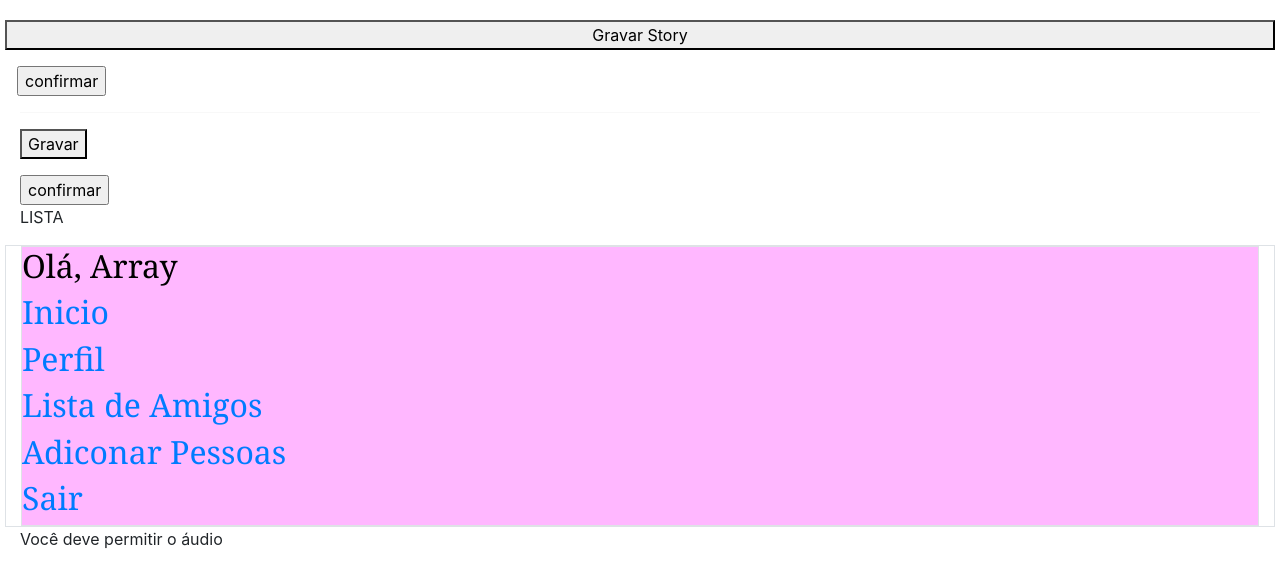
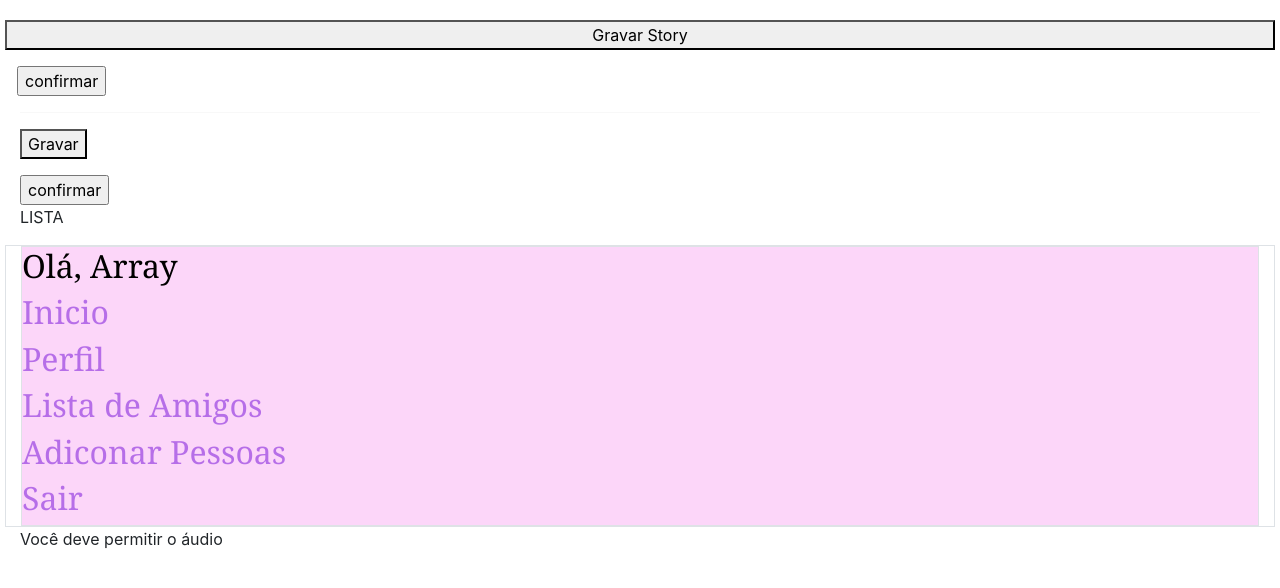
Before and after one commit to LeandroSouza36/Chat-de-Audio, a PHP site: page /painel.php in a window 1280 px wide. Shown: the top 588 px of the page. Run offline with PHP 8.4, Linux system fonts and the light colour scheme; the visitor is signed in with stand-in values (Sample User, id 1); data that the repository does not hold is empty; some libraries are stand-ins or nearby versions.

Commit message:
09 02 2022

```diff
--- a/partes/menu.php
+++ b/partes/menu.php
@@ -1,4 +1,4 @@
-<div id="nameLogin" class="border">
+<div id="nameLogin" class="border" >
                 <h2>Olá, <?php echo $_SESSION['usuario'];?></h2>
                 <!-- MENU-->
                 <h2><a href="painel.php">Inicio</a></h2>
--- a/style.css
+++ b/style.css
@@ -43,14 +43,23 @@ border-radius:7px 7px 7px 7px ;
 
 #nameLogin{
     text-decoration: none;
-    background-color: #ffb7ff;
+    background-color: #fcd6f9;
     font-size: 17px;
-    color: black;
+    color: black;;
     font-family: Cambria, Cochin, Georgia, Times, 'Times New Roman', serif;
     font-style: inherit;
 
 
 
+}
+a:link{
+   text-decoration: none;
+   color: #b66ee8;
+
+}
+a:hover{
+   text-decoration: none;
+   color: black;
 }
 
 #conteudoPostAudioPainel{
```
